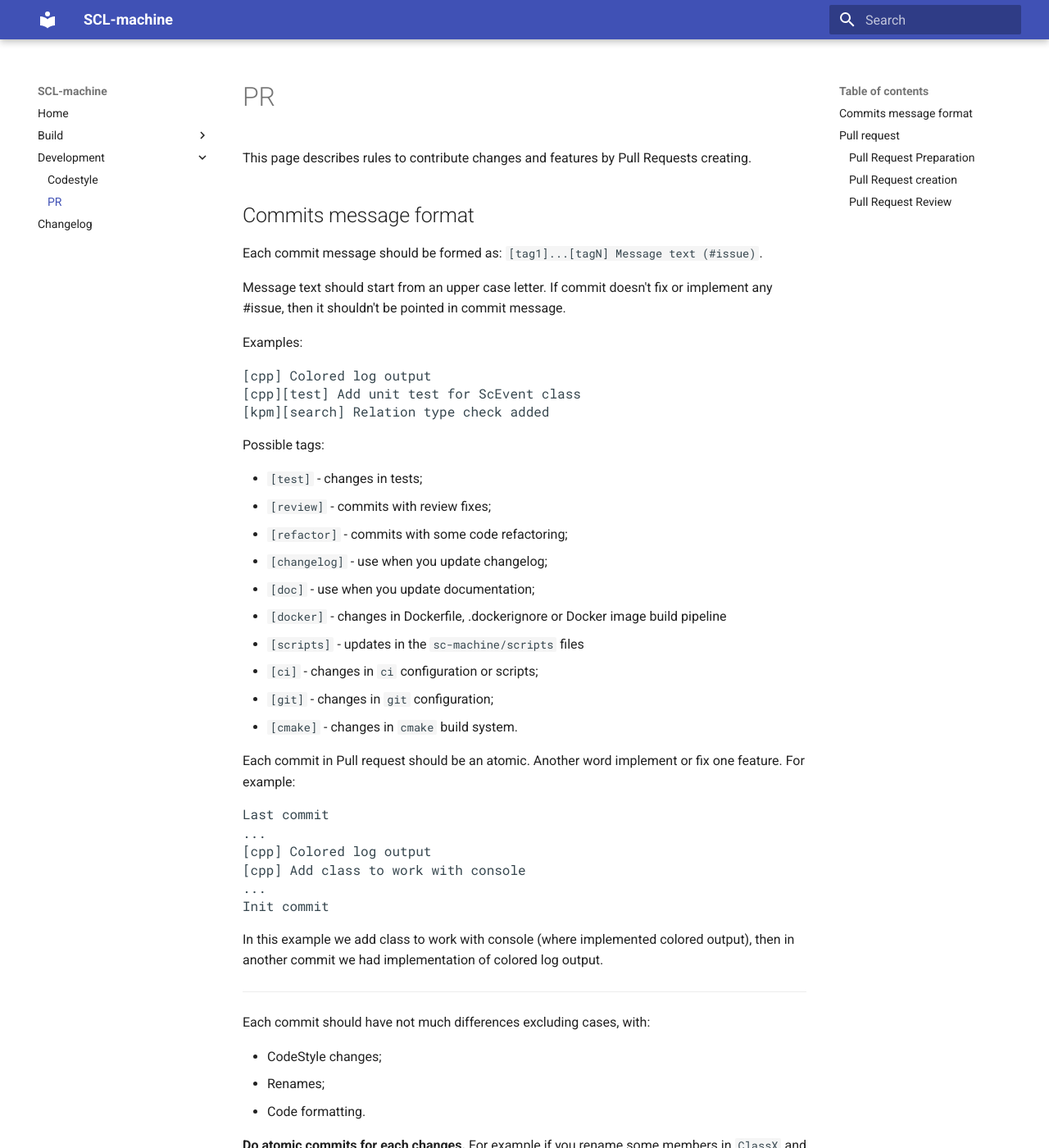
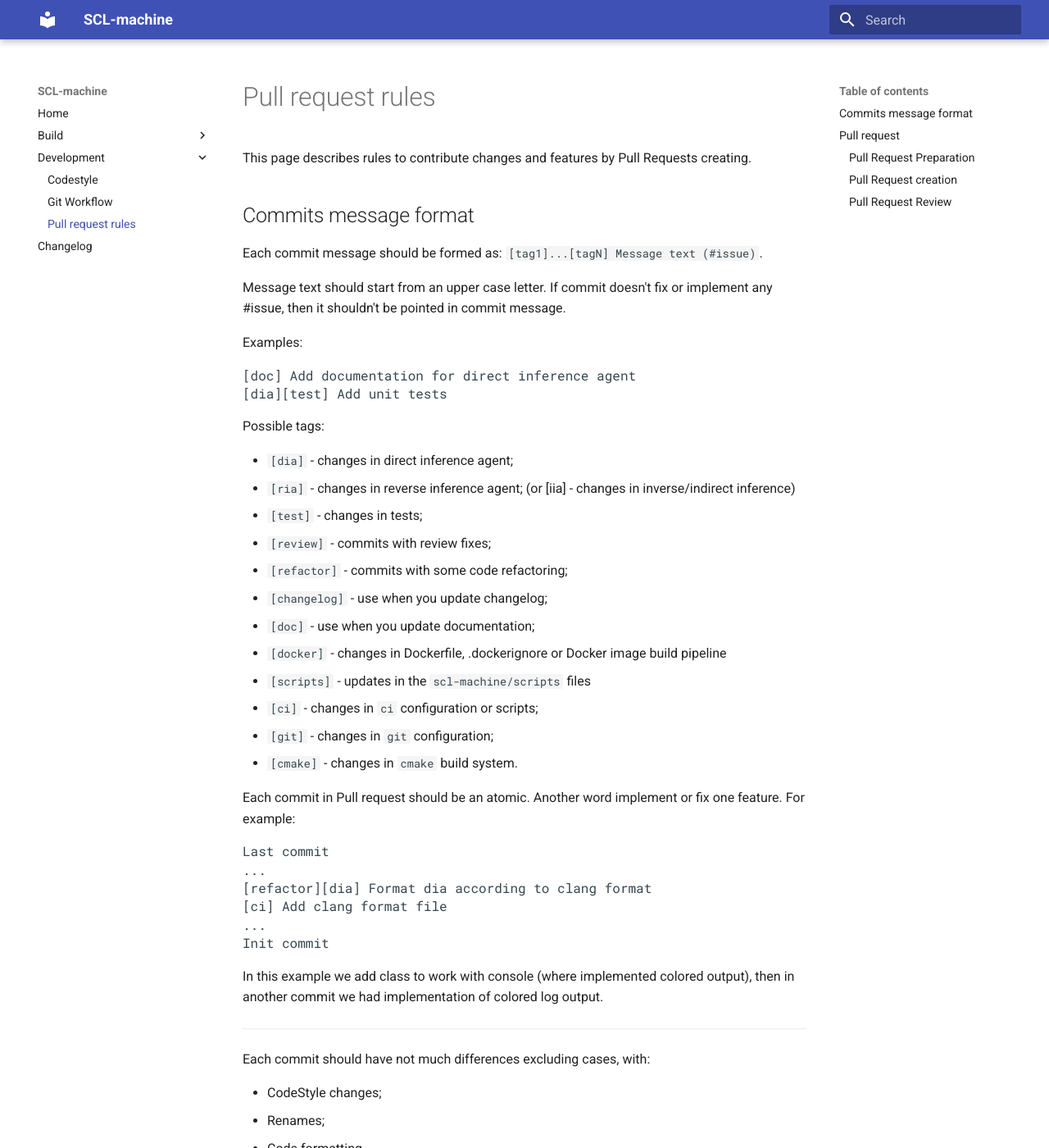
Before and after one commit to ostis-ai/scl-machine, an MkDocs documentation site: the page built from docs/dev/pr.md, in a window 1280 px wide and 1400 px high. Shown: the whole window at 82% size. Built offline with MkDocs 1.6.1 and Material for MkDocs 9.7.7, drawn with Linux system fonts in a browser that asks for light colours.

Commit message:
[review] Review fixes

```diff
--- a/docs/dev/pr.md
+++ b/docs/dev/pr.md
@@ -8,20 +8,21 @@
 
 Examples:
 <pre>
-[cpp] Colored log output
-[cpp][test] Add unit test for ScEvent class
-[kpm][search] Relation type check added
+[doc] Add documentation for direct inference agent
+[dia][test] Add unit tests
 </pre>
 
 Possible tags:
 
+  * `[dia]` - changes in direct inference agent;
+  * `[ria]` - changes in reverse inference agent; (or [iia] - changes in inverse/indirect inference)
   * `[test]` - changes in tests;
   * `[review]` - commits with review fixes;
   * `[refactor]` - commits with some code refactoring;
   * `[changelog]` - use when you update changelog;
   * `[doc]` - use when you update documentation;
   * `[docker]` - changes in Dockerfile, .dockerignore or Docker image build pipeline
-  * `[scripts]` - updates in the `sc-machine/scripts` files
+  * `[scripts]` - updates in the `scl-machine/scripts` files
   * `[ci]` - changes in `ci` configuration or scripts;
   * `[git]` - changes in `git` configuration;
   * `[cmake]` - changes in `cmake` build system.
@@ -30,8 +31,8 @@
 <pre>
 Last commit
 ...
-[cpp] Colored log output
-[cpp] Add class to work with console
+[refactor][dia] Format dia according to clang format
+[ci] Add clang format file
 ...
 Init commit
 </pre>
--- a/mkdocs.yml
+++ b/mkdocs.yml
@@ -12,7 +12,8 @@
       - Build on Linux: build/linux-build.md
   - Development:
       - Codestyle: dev/codestyle.md
-      - PR: dev/pr.md
+      - Git Workflow: dev/git-workflow.md
+      - Pull request rules: dev/pr.md
   - Changelog: changelog.md
 
 theme: material
```
Also changed, not shown: docs/dev/codestyle.md (+9 -7 lines), docs/dev/git-workflow.md (added, +29 -0 lines), docs/index.md (+2 -1 lines).
